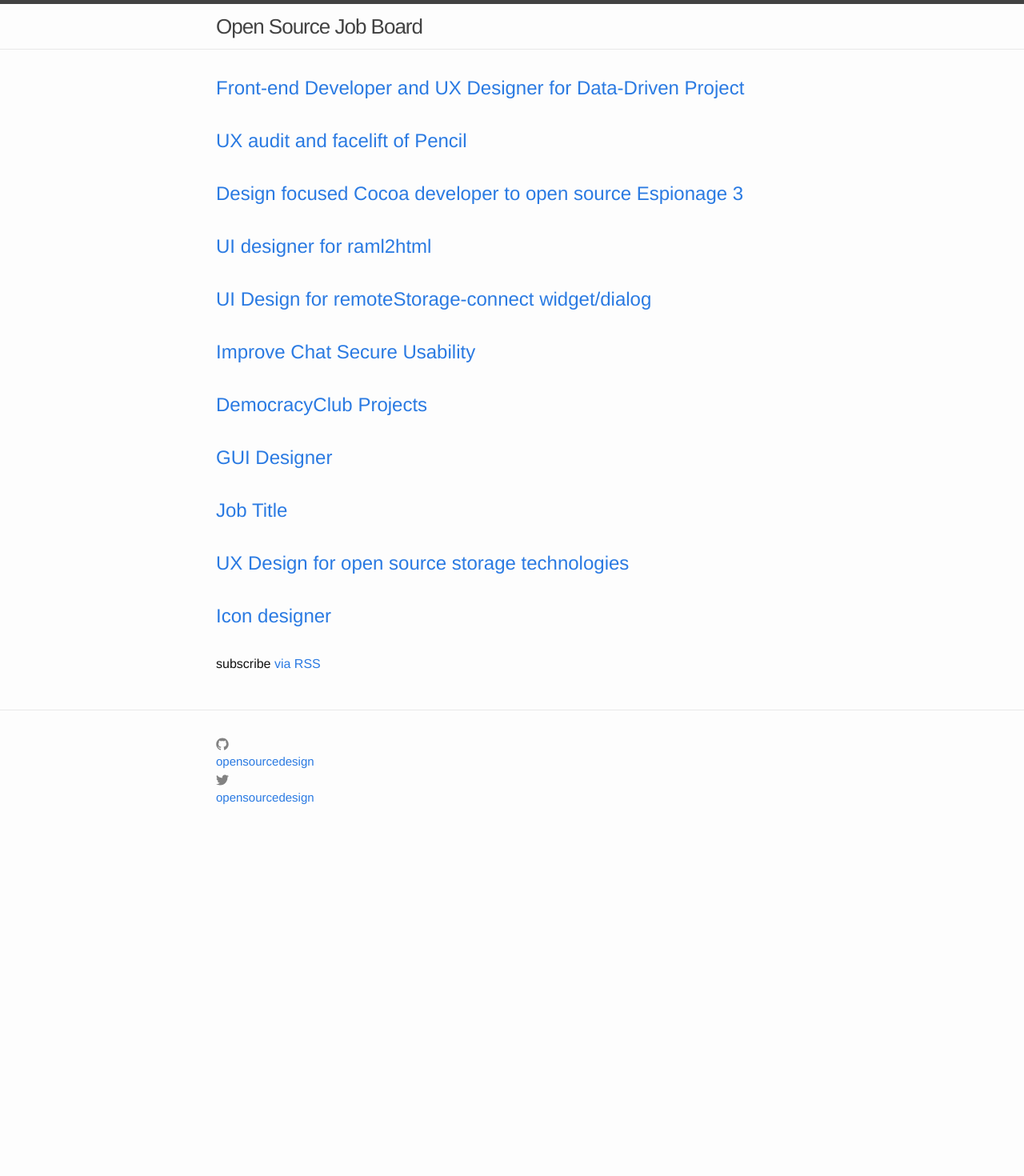
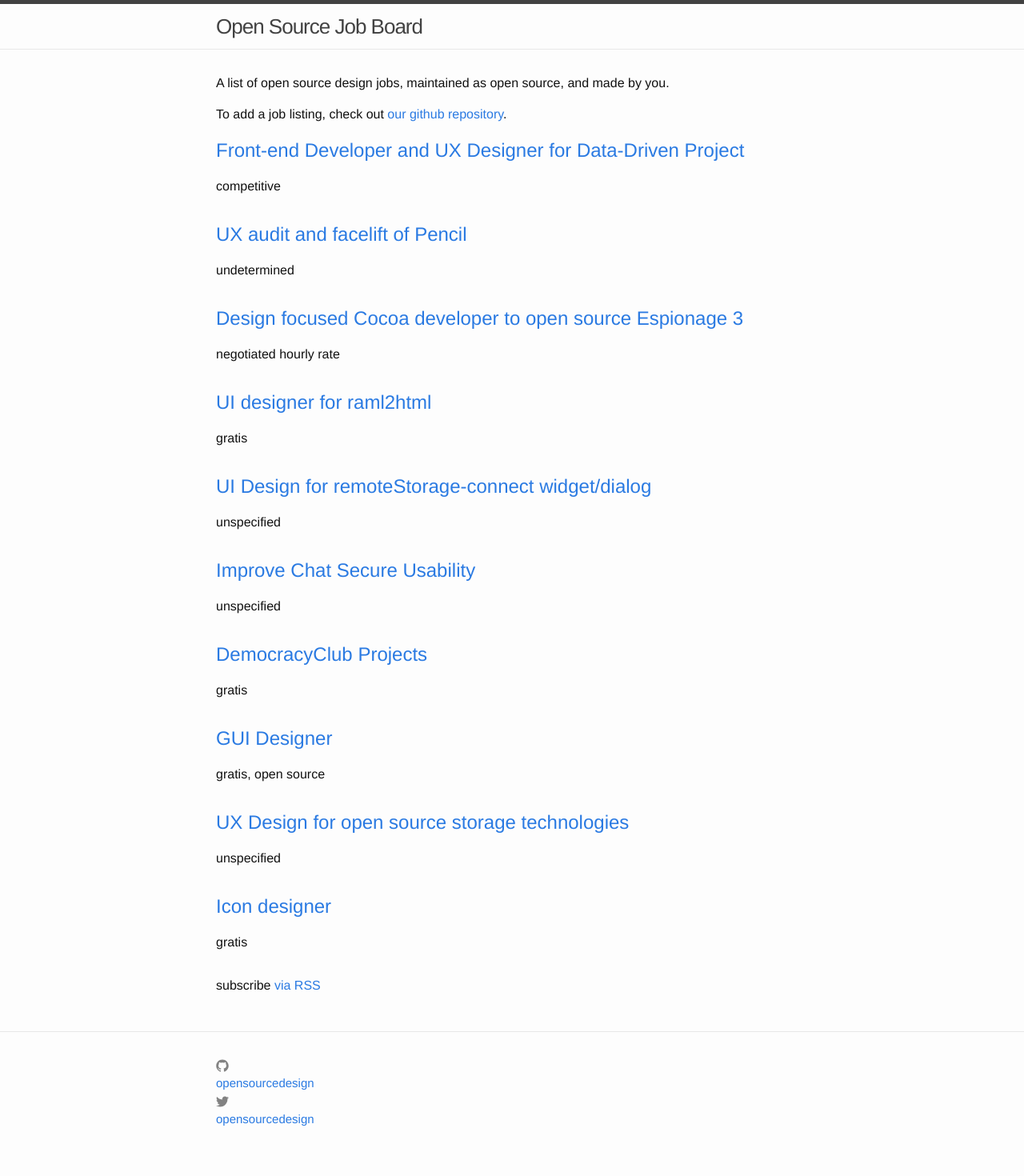
Before and after one commit to opensourcedesign/jobs, a Jekyll site: the page built from index.html, in a window 1280 px wide. Shown: the whole page at 80% size. Built offline with Jekyll 4.4.1, drawn with Linux system fonts in a browser that asks for light colours; before the commit the page ends 1068 px from its top, so only the background shows below that.

Commit message:
Better loop logic in index

```diff
--- a/index.html
+++ b/index.html
@@ -4,26 +4,24 @@
 
 <div class="home">
 
-  <!-- <ul class="post-list">
-    {% for post in site.posts %}
-      <li>
-        <h2>
-          <a class="post-link" href="{{ post.signup_url | prepend: site.baseurl }}">{{ post.title }}</a>
-        </h2>
-        <p>
-          {{ post.description }}
-        </p>
-      </li>
-    {% endfor %}
-  </ul> -->
+  <p>
+    A list of open source design jobs, maintained as open source, and made by you.
+  </p>
+  <p>
+    To add a job listing, check out <a href="https://github.com/opensourcedesign/job-board#job-board" title="github repository">our github repository</a>.
+  </p>
   <ul class="job-list">
     {% for page in site.pages %}
+    {{ title }}
         {% if page.layout == 'jobs' %}
+          {% unless page.title contains 'Job Title' %}
           <li>
             <h2>
-              <a class="page-link" href="{{ page.url | prepend: site.baseurl }}">{{ page.title }}</a>
+              <a class="page-link" href="{{ page.url | prepend: site.baseurl }}" title="page.title">{{ page.title }}</a>
             </h2>
+            <span class="pill rate">{{ page.rate }}</span>
           </li>
+          {% endunless %}
         {% endif %}
     {% endfor %}
   </ul>
```
